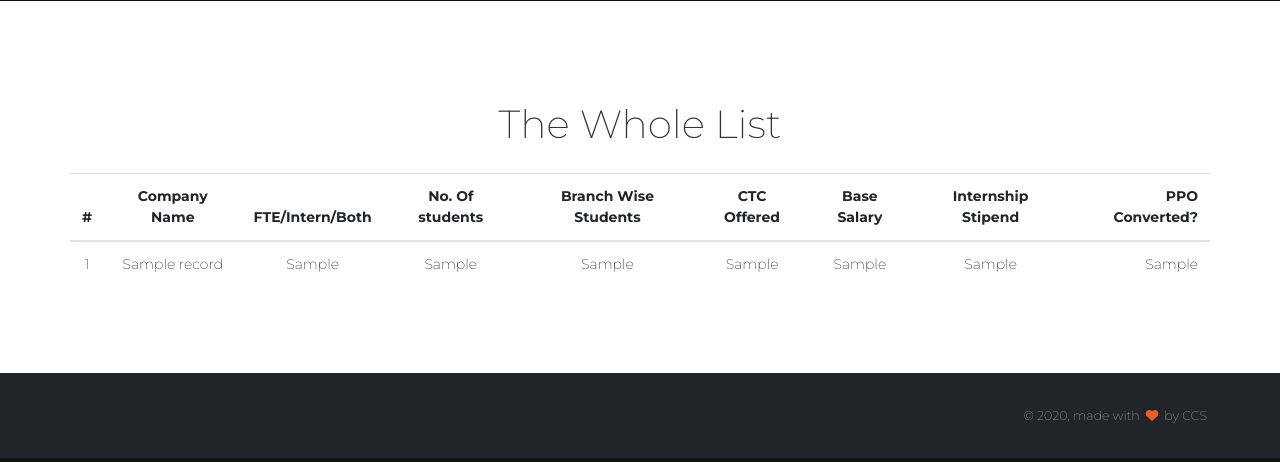
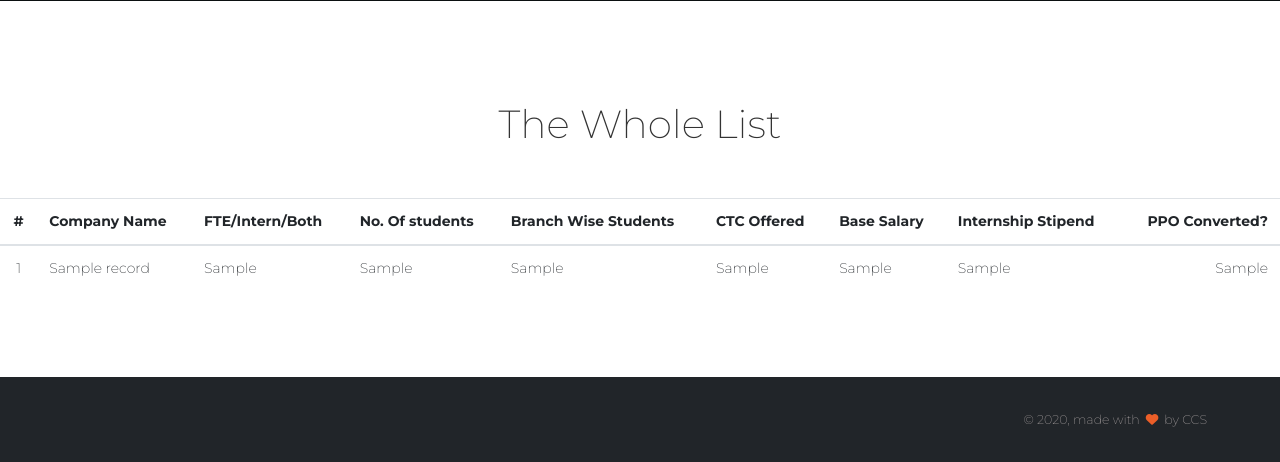
Before and after one commit to dpmittal/Placements-2021, a Flask app: template app/templates/landing.html in a window 1280 px wide. Shown: the part 963-1425 px from the top of the page. Run offline with Flask 2, Linux system fonts and the light colour scheme; the template is opened without the code that fills it: most values are stand-ins (such as "Sample title", 1, 10 or a date in 2020); some libraries are stand-ins or nearby versions.

Commit message:
Fixed Bugs

```diff
--- a/app/templates/landing.html
+++ b/app/templates/landing.html
@@ -46,9 +46,9 @@
         </div>
       </div>
     </div>
-    <div class="section text-center" id="list-placement">
-      <div class="container">
-        <h2 class="title">The Whole List</h2>
+    <div class="section" id="list-placement">
+      <div class="container-fluid">
+        <h2 class="title text-center">The Whole List</h2>
         <div class="row">
           <table class="table">
             <thead>
```
